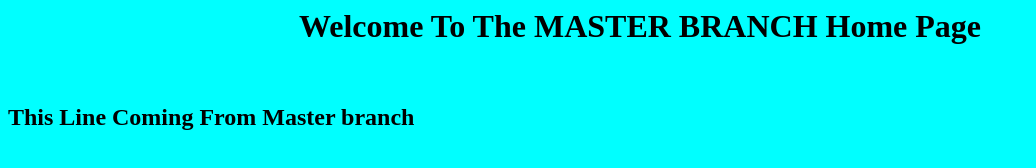
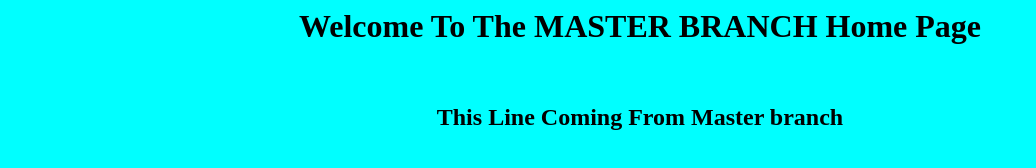
Before and after one commit to git-samir/dockerweb, a plain HTML site: page index.html in a window 1280 px wide. Shown: the whole page, without its empty margins (0-1036 px from the left). Drawn offline with Linux system fonts and the light colour scheme.

Commit message:
add new second line

```diff
--- a/index.html
+++ b/index.html
@@ -1,6 +1,6 @@
 <body bgcolor=cyan>
 	<center><h1> Welcome To The MASTER BRANCH  Home Page </h1></center>
  	<br>
-	<h2>This Line Coming From Master branch <h2>
+	<center><h2>This Line Coming From Master branch <h2></center>
 
 </body>
```
